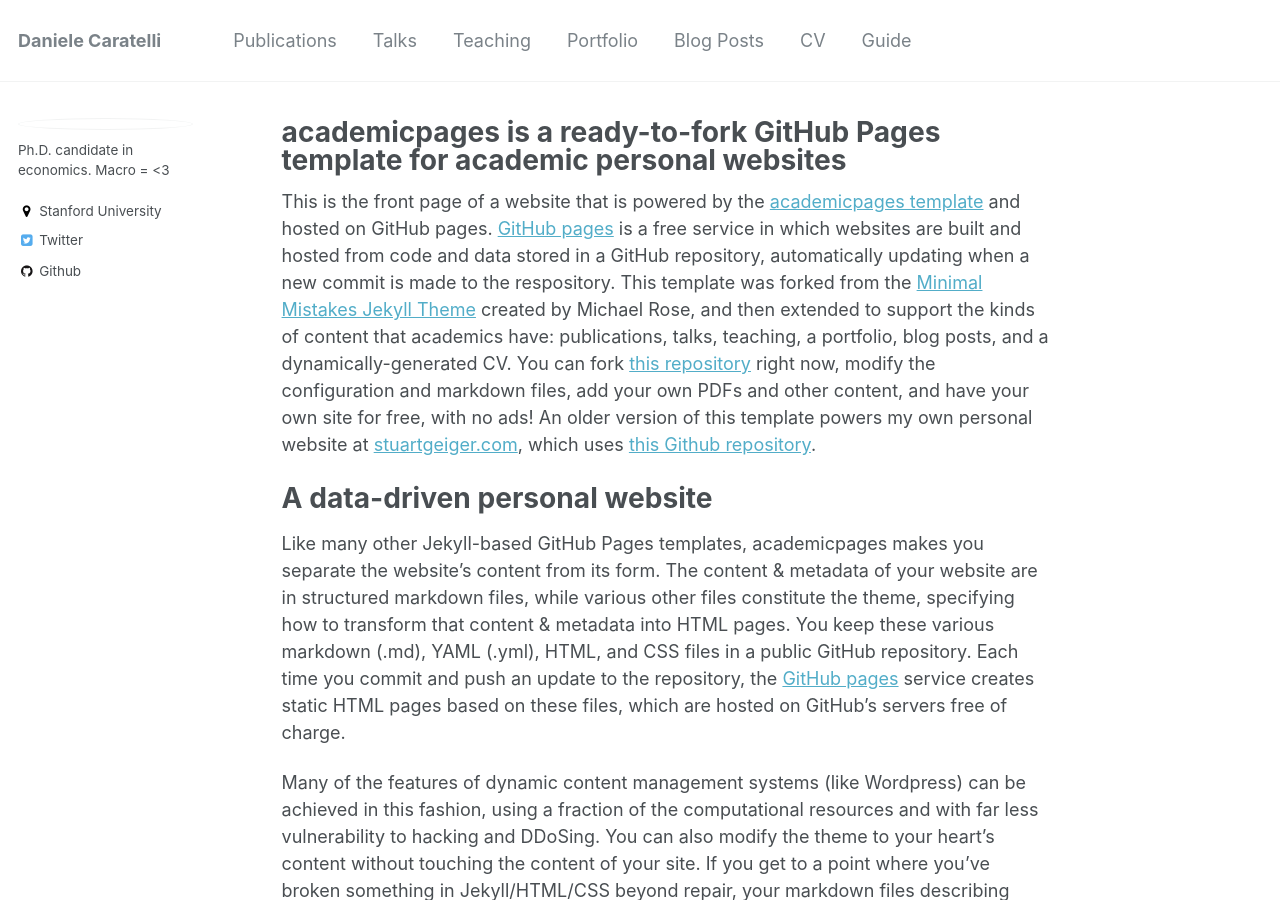
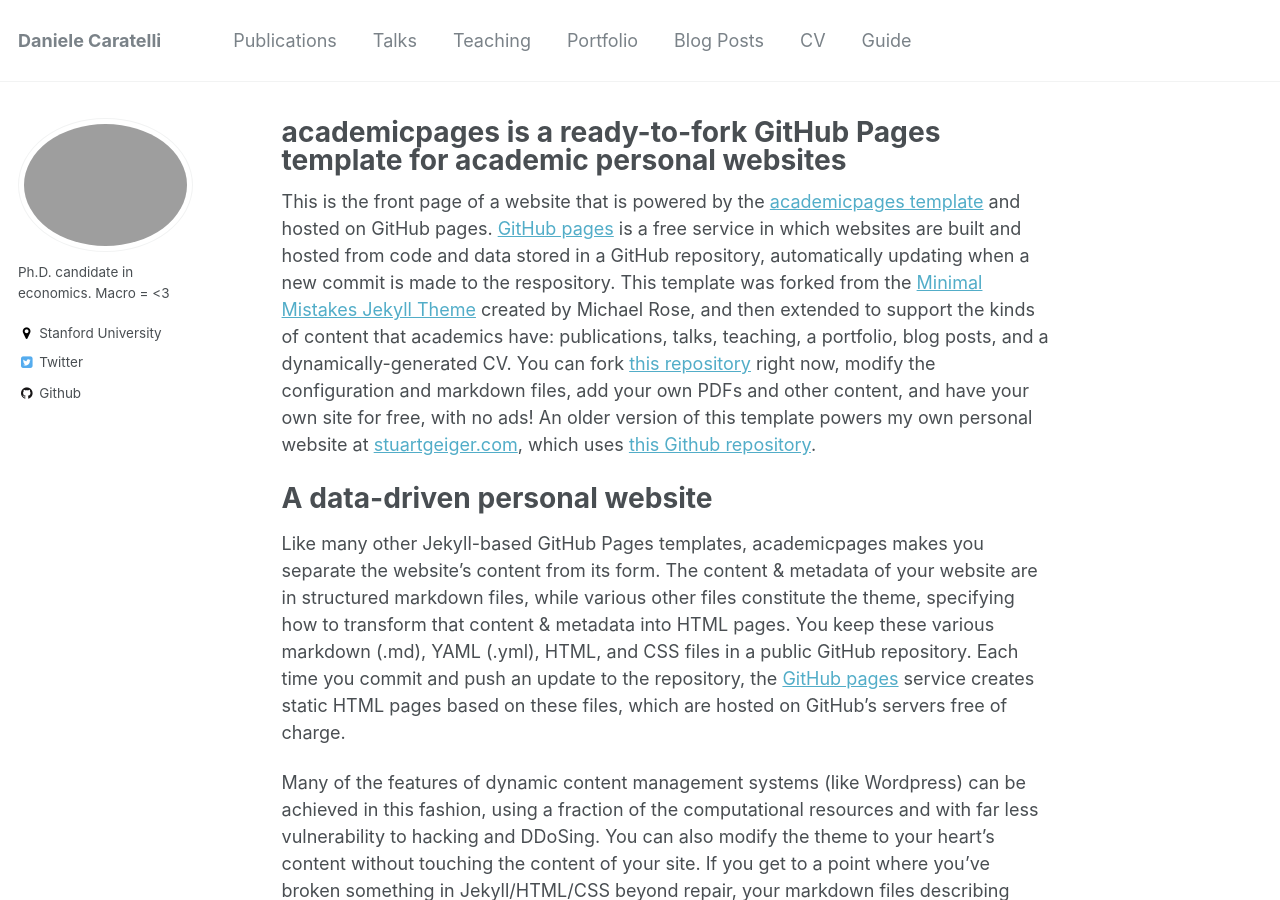
Before and after one commit to danicaratelli/danicaratelli.github.io, a Jekyll site: the page built from _pages/about.md, in a window 1280 px wide and 900 px high. Built offline with Jekyll 4.4.1, drawn with Linux system fonts in a browser that asks for light colours.

Commit message:
new profile pic

```diff
--- a/_config.yml
+++ b/_config.yml
@@ -81,7 +81,7 @@ analytics:
 # Site Author
 author:
   name             :
-  avatar           : "images/bikepic.png"
+  avatar           : /images/acarril-princeton-800.jpg
   bio              : "Ph.D. candidate in economics. Macro = <3"
   location         :
   employer         : "Stanford University"
```
Also changed, not shown: images/acarril-princeton-800.png (added).
